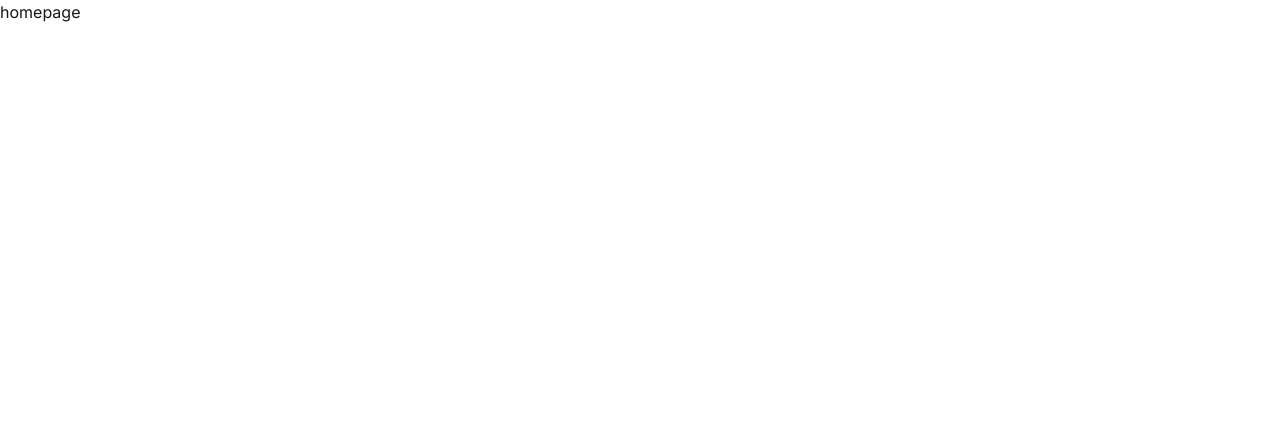
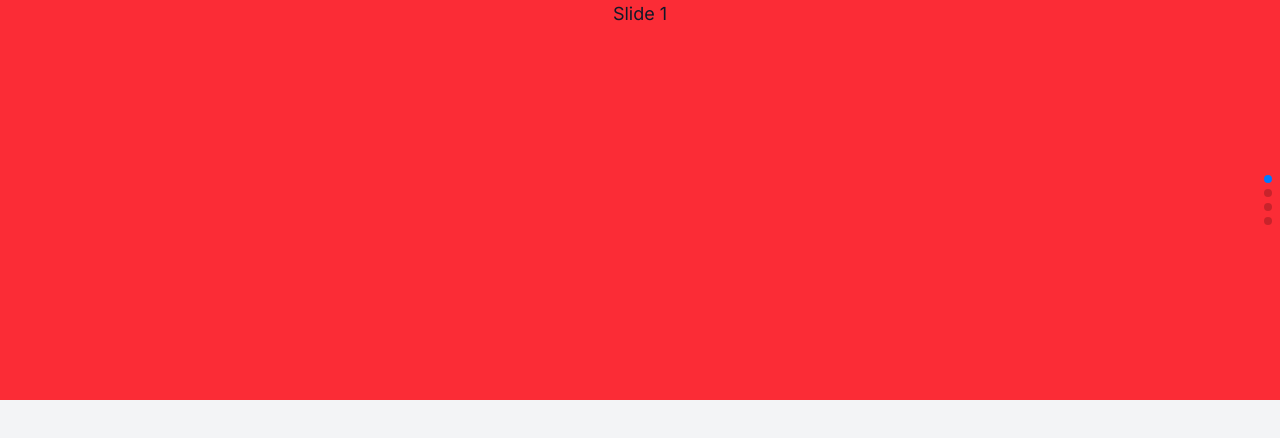
Before and after one commit to Rajender-01/Codebrow, a Next.js app: page / in a window 1280 px wide. Shown: the top 438 px of the page. Built offline with nearby package versions, Linux system fonts and the light colour scheme.

Commit message:
feat: add vertical Swiper slider with pagination and autoplay

```diff
--- a/package.json
+++ b/package.json
@@ -11,7 +11,8 @@
   "dependencies": {
     "next": "15.2.0",
     "react": "^19.0.0",
-    "react-dom": "^19.0.0"
+    "react-dom": "^19.0.0",
+    "swiper": "^11.2.4"
   },
   "devDependencies": {
     "@eslint/eslintrc": "^3",
--- a/src/app/globals.css
+++ b/src/app/globals.css
@@ -1,19 +1,27 @@
 @import "tailwindcss";
 
-:root {
-  --background: #ffffff;
-  --foreground: #171717;
+* {
+  margin: 0;
+  padding: 0;
+  box-sizing: border-box;
 }
 
-@media (prefers-color-scheme: dark) {
-  :root {
-    --background: #0a0a0a;
-    --foreground: #ededed;
-  }
+.swiper {
+  width: 100%;
+  height: 400px;
 }
 
-body {
-  color: var(--foreground);
-  background: var(--background);
-  font-family: Arial, Helvetica, sans-serif;
+.swiper-slide {
+  text-align: center;
+  font-size: 18px;
+  display: flex;
+  justify-content: center;
+  align-items: center;
 }
+
+.swiper-slide img {
+  display: block;
+  width: 100%;
+  height: 100%;
+  object-fit: cover;
+}
--- a/src/app/page.tsx
+++ b/src/app/page.tsx
@@ -1,7 +1,12 @@
+import SwiperSlider from "@/components/SwiperSlider/page";
 import React from "react";
 
-const page = () => {
-  return <div>homepage</div>;
+const Page = () => {
+  return (
+    <div className="mx-auto p-4">
+      <SwiperSlider />
+    </div>
+  );
 };
 
-export default page;
+export default Page;
--- /dev/null
+++ b/src/components/SwiperSlider/page.tsx
@@ -0,0 +1,37 @@
+"use client";
+import React from "react";
+import { Swiper, SwiperSlide } from "swiper/react";
+
+// Import Swiper styles
+import "swiper/css";
+import "swiper/css/pagination";
+
+import "@/app/globals.css";
+
+// import required modules
+import { Pagination, Autoplay } from "swiper/modules";
+
+const SwiperSlider = () => {
+  return (
+    <Swiper
+      direction={"vertical"}
+      pagination={{
+        clickable: true,
+      }}
+      autoplay={{
+        delay: 2500,
+        disableOnInteraction: false,
+        pauseOnMouseEnter: true,
+      }}
+      modules={[Pagination, Autoplay]}
+      className="mySwiper"
+    >
+      <SwiperSlide className="bg-red-500">Slide 1</SwiperSlide>
+      <SwiperSlide className="bg-blue-500">Slide 2</SwiperSlide>
+      <SwiperSlide className="bg-green-500">Slide 3</SwiperSlide>
+      <SwiperSlide className="bg-teal-500">Slide 9</SwiperSlide>
+    </Swiper>
+  );
+};
+
+export default SwiperSlider;
```
